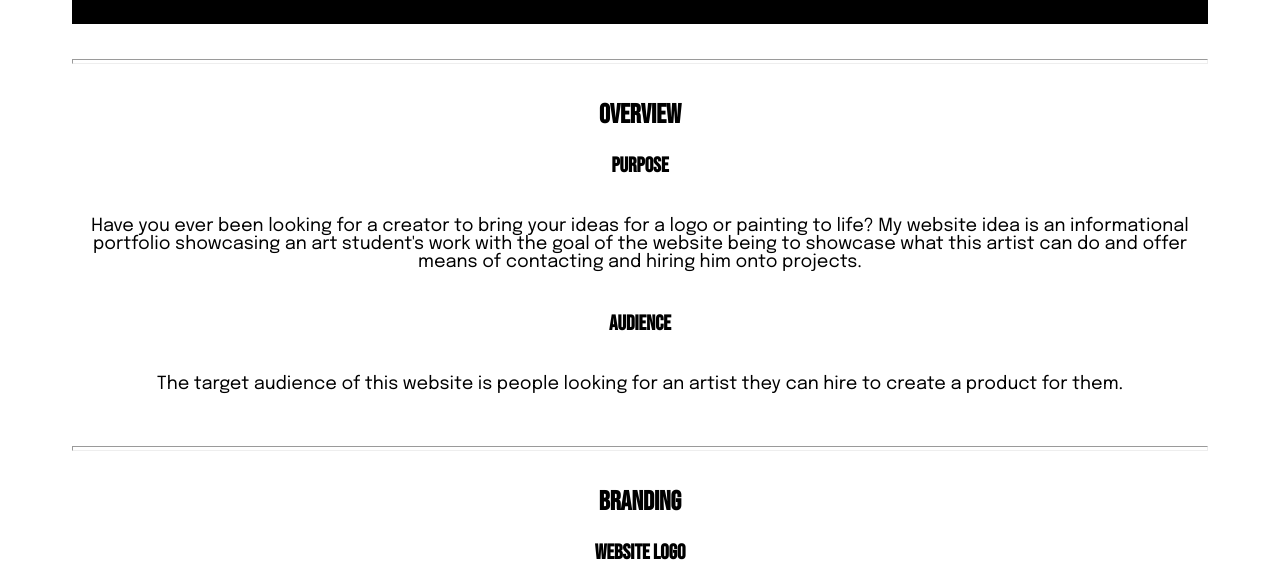
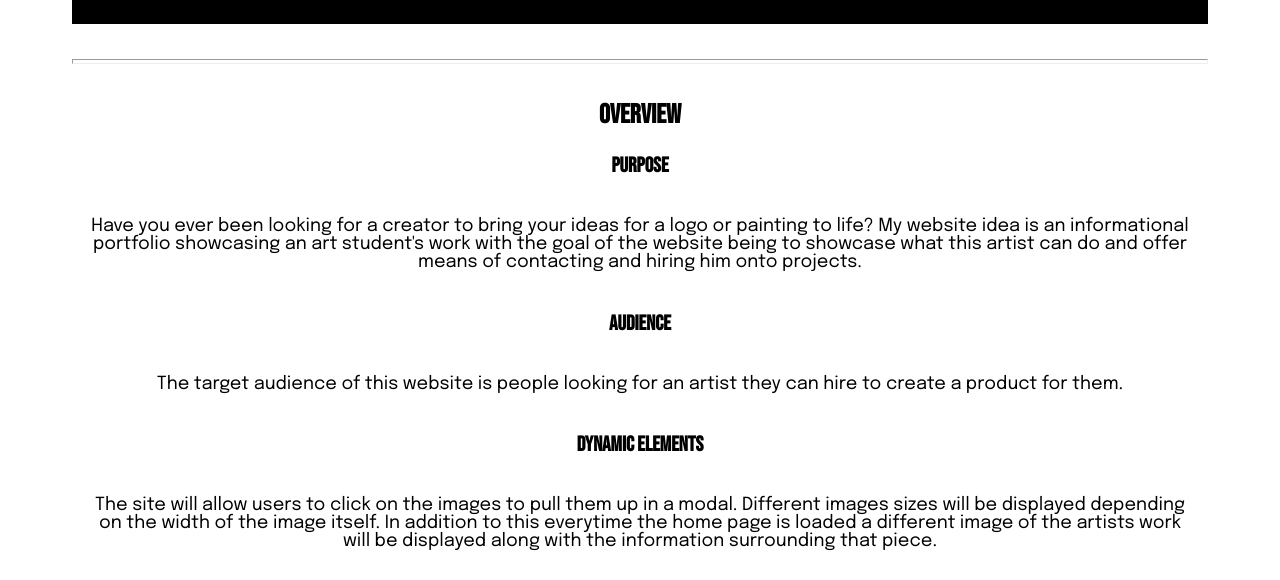
Before and after one commit to Phoenix489/wdd131, a plain HTML site: page tate/site-plan.html in a window 1280 px wide. Shown: the part 284-864 px from the top of the page. Drawn offline with Linux system fonts and the light colour scheme.

Commit message:
Better Grade?

```diff
--- a/tate/site-plan.html
+++ b/tate/site-plan.html
@@ -28,6 +28,12 @@
 
       <h3>Audience</h3>
       <p>The target audience of this website is people looking for an artist they can hire to create a product for them.</p>
+
+      <h3>Dynamic Elements</h3>
+      <p>The site will allow users to click on the images to pull them up in a modal. Different images sizes will be displayed depending
+        on the width of the image itself. In addition to this everytime the home page is loaded a different image of the artists work will be
+        displayed along with the information surrounding that piece.
+      </p>
 
       <hr>
       <h2>Branding</h2>
```
